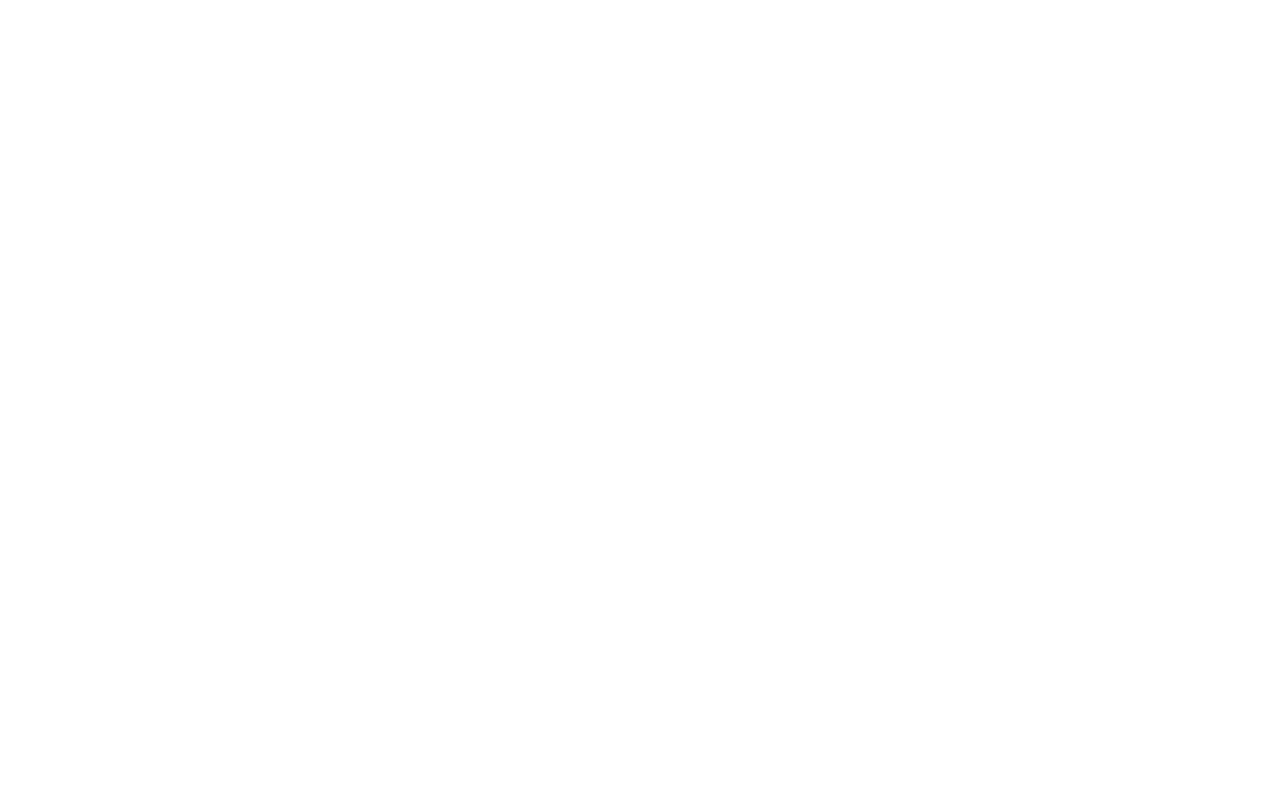
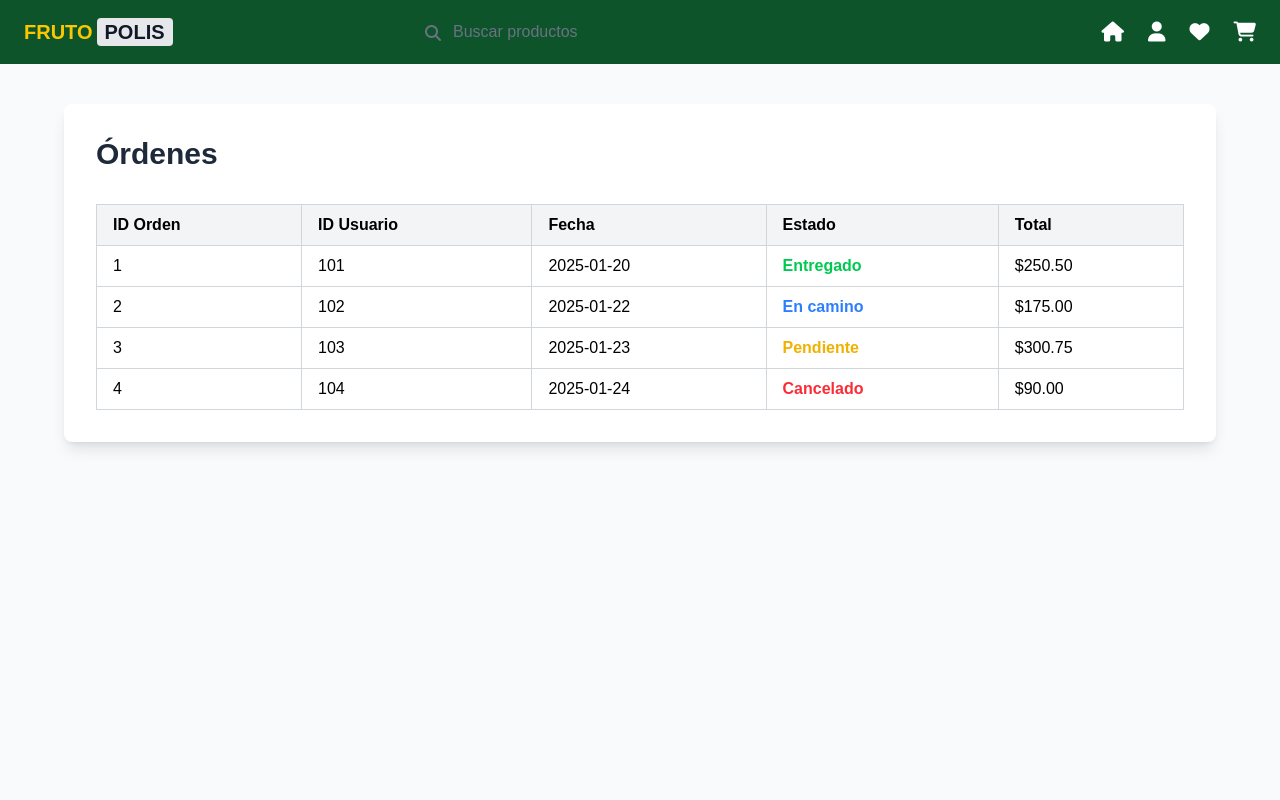
Before and after one commit to alicarpio/E-Fruity, a Vue app in the folder frontend-fruity/: page /sales in a window 1280 px wide. Before the commit this address had no page. Shown: the top 800 px of the page. Built offline with nearby package versions, Linux system fonts and the light colour scheme.

Commit message:
Create view sales page and modify index to add page

```diff
--- /dev/null
+++ b/frontend-fruity/src/pages/ViewSales.vue
@@ -0,0 +1,97 @@
+<script setup lang="ts">
+import NavBar from '@/components/NavBar.vue';
+import Footer from '@/components/Footer.vue';
+
+// Valores quemados para las órdenes
+const orders = [
+  {
+    order_id: 1,
+    user_id: 101,
+    order_date: '2025-01-20',
+    order_status: 'Entregado',
+    order_total: 250.50,
+  },
+  {
+    order_id: 2,
+    user_id: 102,
+    order_date: '2025-01-22',
+    order_status: 'En camino',
+    order_total: 175.00,
+  },
+  {
+    order_id: 3,
+    user_id: 103,
+    order_date: '2025-01-23',
+    order_status: 'Pendiente',
+    order_total: 300.75,
+  },
+  {
+    order_id: 4,
+    user_id: 104,
+    order_date: '2025-01-24',
+    order_status: 'Cancelado',
+    order_total: 90.00,
+  },
+];
+</script>
+
+<template>
+  <NavBar />
+
+  <!-- Contenido Principal -->
+  <main class="bg-gray-50 min-h-screen py-10 px-6">
+    <section class="max-w-6xl mx-auto bg-white shadow-lg rounded-lg p-8">
+      <!-- Título -->
+      <h1 class="text-3xl font-bold text-gray-800 mb-8">Órdenes</h1>
+
+      <!-- Tabla de Órdenes -->
+      <table class="w-full border-collapse border border-gray-300">
+        <thead class="bg-gray-100">
+          <tr>
+            <th class="border border-gray-300 px-4 py-2 text-left">ID Orden</th>
+            <th class="border border-gray-300 px-4 py-2 text-left">ID Usuario</th>
+            <th class="border border-gray-300 px-4 py-2 text-left">Fecha</th>
+            <th class="border border-gray-300 px-4 py-2 text-left">Estado</th>
+            <th class="border border-gray-300 px-4 py-2 text-left">Total</th>
+          </tr>
+        </thead>
+        <tbody>
+          <tr
+            v-for="order in orders"
+            :key="order.order_id"
+            class="hover:bg-gray-50"
+          >
+            <td class="border border-gray-300 px-4 py-2">{{ order.order_id }}</td>
+            <td class="border border-gray-300 px-4 py-2">{{ order.user_id }}</td>
+            <td class="border border-gray-300 px-4 py-2">{{ order.order_date }}</td>
+            <td class="border border-gray-300 px-4 py-2">
+              <span
+                :class="{
+                  'text-green-500 font-semibold': order.order_status === 'Entregado',
+                  'text-blue-500 font-semibold': order.order_status === 'En camino',
+                  'text-yellow-500 font-semibold': order.order_status === 'Pendiente',
+                  'text-red-500 font-semibold': order.order_status === 'Cancelado',
+                }"
+              >
+                {{ order.order_status }}
+              </span>
+            </td>
+            <td class="border border-gray-300 px-4 py-2 text-right">
+              ${{ order.order_total.toFixed(2) }}
+            </td>
+          </tr>
+        </tbody>
+      </table>
+    </section>
+  </main>
+
+  <Footer />
+</template>
+
+<style scoped>
+/* Ajuste para las tablas */
+table th,
+table td {
+  text-align: left;
+}
+</style>
--- a/frontend-fruity/src/router/index.ts
+++ b/frontend-fruity/src/router/index.ts
@@ -6,6 +6,11 @@
     {
       path: '/',
       name: 'home',
+      component: () => import('../pages/HomePage.vue'), // Página principal
+    },
+    {
+      path: '/admin',
+      name: 'admin',
       component: () => import('../pages/HomeAdmin.vue'), // Página principal
     },
     {
@@ -18,6 +23,11 @@
       name: 'create-product',
       component: () => import('../pages/CreateProduct.vue'), // Página del carrito
     },
+    {
+      path: '/sales',
+      name: 'sales',
+      component: () => import('../pages/ViewSales.vue'), // Página del carrito
+    },
   ],
 });
 
```
